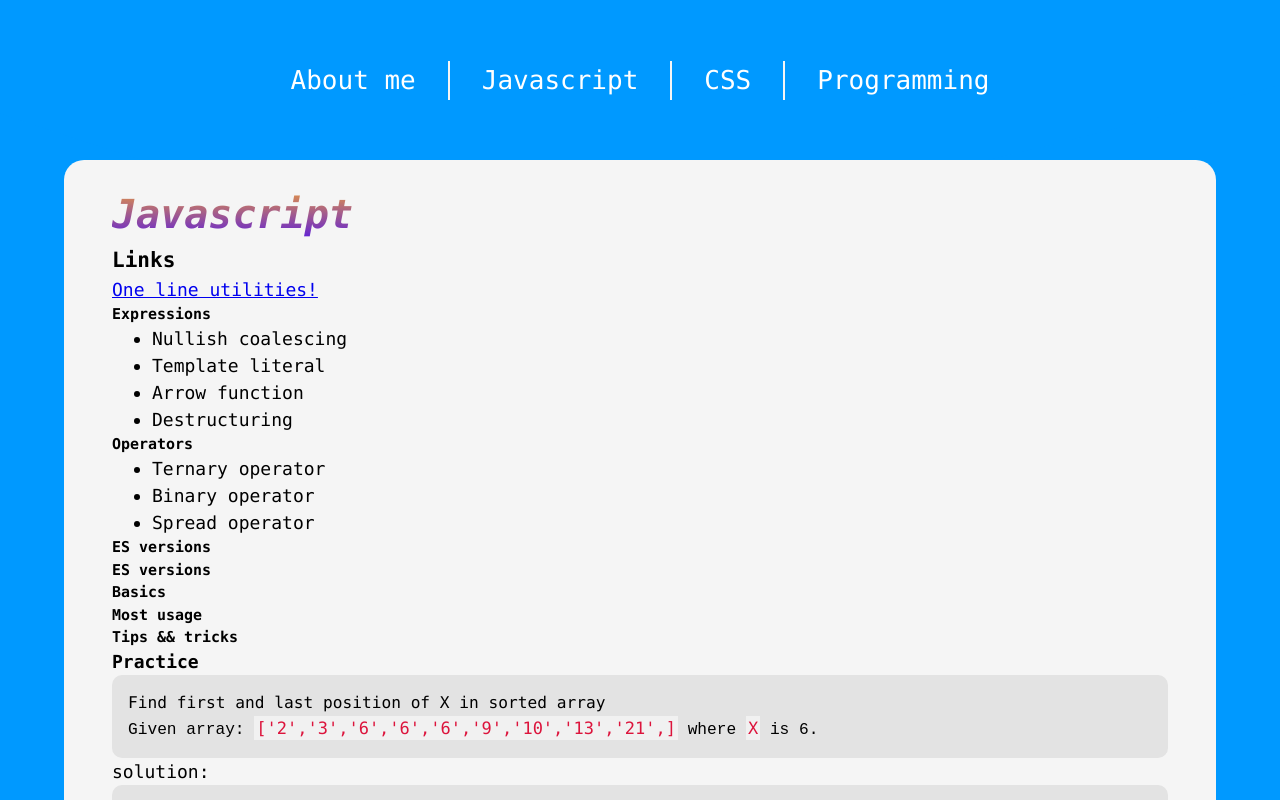
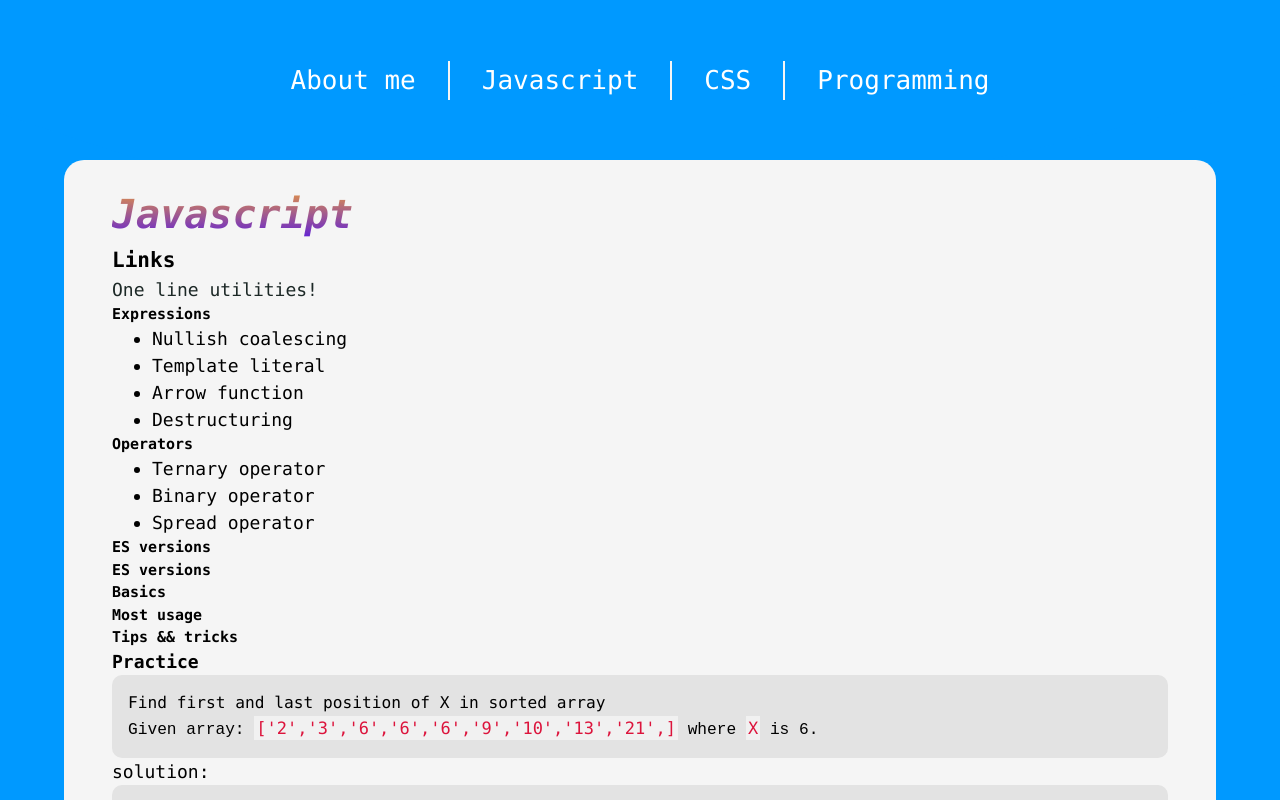
Before and after one commit to MartinPucan/blog, a React (Vite) app: page / in a window 1280 px wide. Shown: the top 800 px of the page. Built offline with nearby package versions, Linux system fonts and the light colour scheme; no server answers.

Commit message:
link fixes && need css refactoring

```diff
--- a/src/App.scss
+++ b/src/App.scss
@@ -20,7 +20,11 @@
     color: white;
 
     &:hover {
-      text-decoration: underline;
+      color: white;
+    }
+
+    &:after{
+      background: white;
     }
   }
 }
--- a/src/components/Blog.jsx
+++ b/src/components/Blog.jsx
@@ -14,7 +14,7 @@ function Blog() {
 
   return (<section className="blog-container">
     {blogPackage.map((article, index) => (
-      <article id={index}>
+      <article key={index}>
         <a>
           <h2>{article.title}</h2>
           <p>{article.content}</p>
--- a/src/components/CSS.jsx
+++ b/src/components/CSS.jsx
@@ -1,20 +1,24 @@
-import React from 'react'
-
-const entryPrizeMoney = 1000;
-const yearAmount = 12 * entryPrizeMoney
-const interestRate = .1
-const totalAmountsEveryYear = []
-
-// for (let i = 0; i < 12; i++) {
-//   let
-//
-//   totalAmountsEveryYear.map(element => {
-//
-//   })
-//
-// }
+import React, {useEffect, useState} from 'react'
 
 function CSS() {
+  const [ users, setUsers ] = useState([]);
+
+  const fetchUsers = async () => {
+    try {
+      const response = await fetch(`https://reqres.in/api/users?page=2`);
+      const { data } = await response.json();
+      setUsers(data);
+    }
+    catch(error) {
+      console.log(error)
+    }
+  }
+
+  useEffect(() => {
+    fetchUsers()
+  }, [])
+
+
   return (
     <section id="css">
       <h2>CSS</h2>
@@ -34,6 +38,8 @@ function CSS() {
       <h2>Links</h2>
       <div>
         <h3>Bloggers</h3>
+        <p><a href="https://www.joshwcomeau.com">Josh Comeau</a></p>
+        <h3>Articles</h3>
         <p><a href="https://www.joshwcomeau.com/css/custom-css-reset/">CSS reset</a></p>
         <p><a href="https://css-tricks.com/a-proof-of-concept-for-making-sass-faster/">A Proof of Concept for Making Sass Faster</a></p>
         <p><a href="https://www.toptal.com/css/sass-mixins-keep-your-stylesheets-dry">Sass mixins keep your stylesheets dry</a></p>
--- a/src/index.scss
+++ b/src/index.scss
@@ -83,3 +83,45 @@ h2 {
 article {
   color: #282c34;
 }
+
+
+a,a:visited,a:hover,a:active{
+  -webkit-backface-visibility:hidden;
+  backface-visibility:hidden;
+  position: relative;
+  transition: .25s color ease;
+  text-decoration :none;
+  color: #1C2826;
+}
+
+a {
+  &:hover {
+    color:#D64550;
+  }
+
+  &:after{
+    content: "";
+    transition:0.45s all ease;
+    -webkit-backface-visibility:hidden;
+    backface-visibility:hidden;
+    position:absolute;
+  }
+
+  &:after{
+    bottom: -0.125em;
+  }
+
+  &:after{
+    height:0.125rem;
+    width:0;
+    background:#d73444;
+  }
+
+  &:after{
+    left:0;
+  }
+
+  &:hover:after{
+    width:100%;
+  }
+}
```
